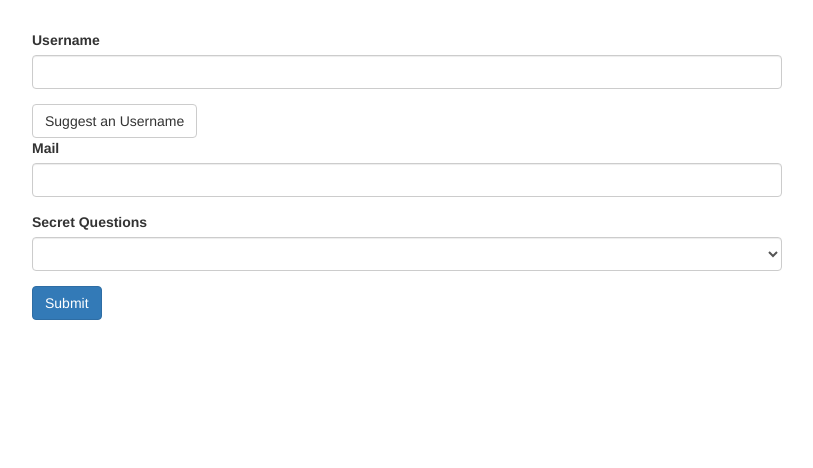
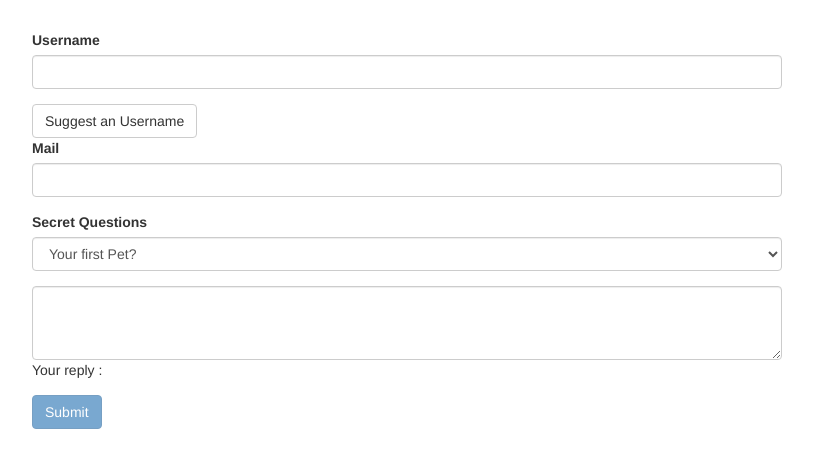
Before and after one commit to dlopezmartinez/angular, an Angular app: page / in a window 1280 px wide. Shown: the top 468 px of the page, without its empty margins (233-1046 px from the left). Built offline with nearby package versions, Linux system fonts and the light colour scheme.

Commit message:
dual binding ngModel

```diff
--- a/src/app/app.component.css
+++ b/src/app/app.component.css
@@ -1,3 +1,7 @@
 .container {
   margin-top: 30px;
 }
+
+input.ng-invalid.ng-touched{
+  border:1px solid red ;
+}
--- a/src/app/app.component.html
+++ b/src/app/app.component.html
@@ -10,8 +10,11 @@
              id="username"
             class="form-control"
             ngModel
-            name="username">
+            name="username"
+            required
+            #username="ngModel">
           </div>
+          <span class="help-block" *ngIf="username.invalid && username.touched" >Please enter a username</span>
           <button class="btn btn-default" type="button">Suggest an Username</button>
           <div class="form-group">
             <label for="email">Mail</label>
@@ -20,21 +23,37 @@
             id="email"
             class="form-control"
             ngModel
-            name="email">
+            name="email"
+            required
+            email
+            #email="ngModel">
           </div>
+          <span class="help-block" *ngIf="email.invalid && email.touched" > Please enter a valid email" </span>
         </div>
         <div class="form-group">
           <label for="secret">Secret Questions</label>
           <select
           id="secret"
           class="form-control"
-          ngModel
+          [ngModel] = "defaultQuestion"
           name="secret">
             <option value="pet">Your first Pet?</option>
             <option value="teacher">Your first teacher?</option>
           </select>
         </div>
-        <button class="btn btn-primary" type="submit">Submit</button>
+        <div class="form-group">
+          <textarea name="questionAnswer"
+           id=""
+           rows="3"
+           class="form-control"
+           [(ngModel)]="answer">
+          </textarea>
+          <p>Your reply : {{ answer }}</p>
+        </div>
+        <button
+        class="btn btn-primary"
+        type="submit"
+        [disabled]="!f.valid">Submit</button>
       </form>
     </div>
   </div>
--- a/src/app/app.component.ts
+++ b/src/app/app.component.ts
@@ -1,4 +1,4 @@
-import { Component } from '@angular/core';
+import { Component, ViewChild } from '@angular/core';
 import { NgForm } from '@angular/forms';
 
 @Component({
@@ -7,12 +7,21 @@ import { NgForm } from '@angular/forms';
   styleUrls: ['./app.component.css']
 })
 export class AppComponent {
+
+  @ViewChild('f') form: NgForm; //otra manera de tener acceso a los forms, incluso antes de que hagan submit.
+  defaultQuestion = 'pet'
+  answer = '';
+
   suggestUserName() {
     const suggestedName = 'Superuser';
   }
 
 
-  onSubmit(form: NgForm) {
-    console.log(form);
+  // onSubmit(form: NgForm) {
+  //   console.log(form);
+  // }
+
+  onSubmit() {
+    console.log(this.form);
   }
 }
```
